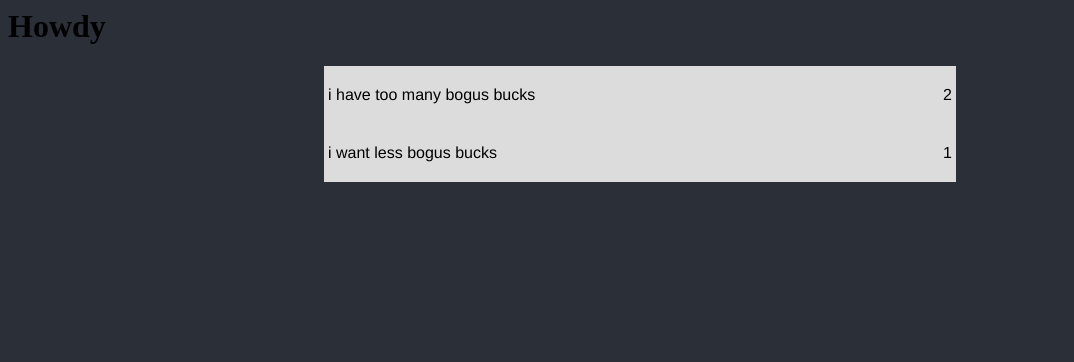
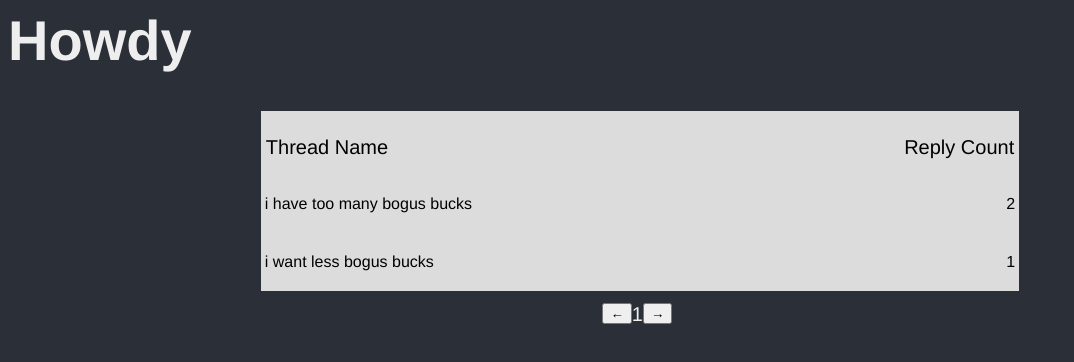
Before and after one commit to noopnoop/reactForum, a React (Vite) app: page / in a window 1280 px wide. Shown: the top 362 px of the page, without its empty margins (0-1074 px from the left). Built offline with nearby package versions, Linux system fonts and the light colour scheme.

Commit message:
more mockup

```diff
--- a/src/index.css
+++ b/src/index.css
@@ -2,10 +2,15 @@ body {
   background-color: #2A2F38;
 }
 
+h1 {
+  font-family: Helvetica, sans-serif;
+  font-size: 56px;
+  color: #EEEEEE;
+}
+
 #appContainer {
   margin: auto;
-  width: 50%;
-  background-color: #EEEEEE;
+  width: 60%;
 }
 
 .threadEntry {
@@ -17,13 +22,11 @@ body {
 }
 
 .threadName {
-  background-color: gainsboro;
   float: left;
 }
 
 .threadReplyCount {
   float: right;
-  background-color: gainsboro;
 }
 
 .threadEntry::after {
@@ -31,3 +34,49 @@ body {
   clear: both;
   display: table;
 }
+
+#threadKey {
+  margin: auto;
+  padding: 5px;
+  font-family: Helvetica, sans-serif;
+  font-size: 20px;
+  background-color: gainsboro;
+  text-align: left;
+}
+
+#nameKey {
+  float: left;
+  width: 75%;
+}
+
+#replyKey {
+  float: right;
+}
+
+.threadKey::after {
+  content: "";
+  clear: both;
+  display: table;
+}
+
+#pageControl {
+  width: 75px;
+  margin:auto;
+  padding: 12px;
+  font-family: Helvetica, sans-serif;
+  font-size: 20px;
+}
+
+#pageBack {
+  float: left;
+}
+
+#pageForward {
+  float:left;
+}
+
+#pageNumber {
+  color: #EEEEEE;
+  margin: 0;
+  float:left;
+}
--- a/src/index.html
+++ b/src/index.html
@@ -1,5 +1,6 @@
 <html>
   <head>
+    <meta charset="utf8">
     <title>reactForum</title>
     <link rel="stylesheet" type="text/css" href="./index.css">
   </head>
@@ -7,6 +8,10 @@
   <body>
     <div id="root"></div>
     <div id="appContainer">
+      <div id = "threadKey" >
+        <p id = "nameKey"> Thread Name </p>
+        <p id = "replyKey"> Reply Count </p>
+      </div>
       <div class= "threadEntry" >
         <p class = "threadName"> i have too many bogus bucks </p>
         <p class = "threadReplyCount"> 2 </p>
@@ -15,6 +20,10 @@
         <p class = "threadName"> i want less bogus bucks</p>
         <p class = "threadReplyCount"> 1 </p>
      </div>
+     <div id = "pageControl">
+        <button type = "button" id="pageBack">←</button>
+        <p id = "pageNumber">1</p>
+        <button type = "button" id = "pageForward">→</button>
     </div>
     <script type="module" src="./index.tsx"></script>
   </body>
```
